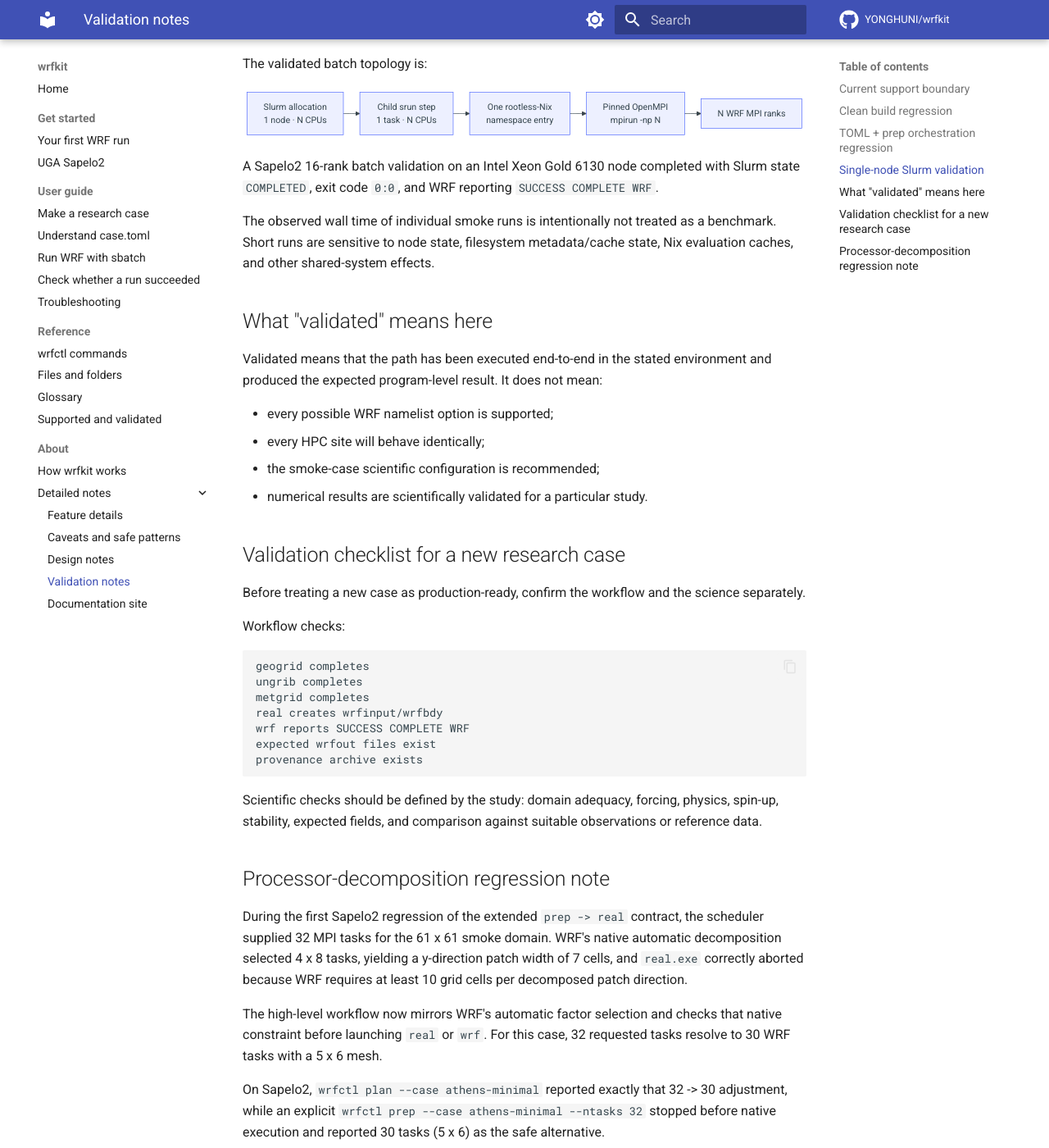
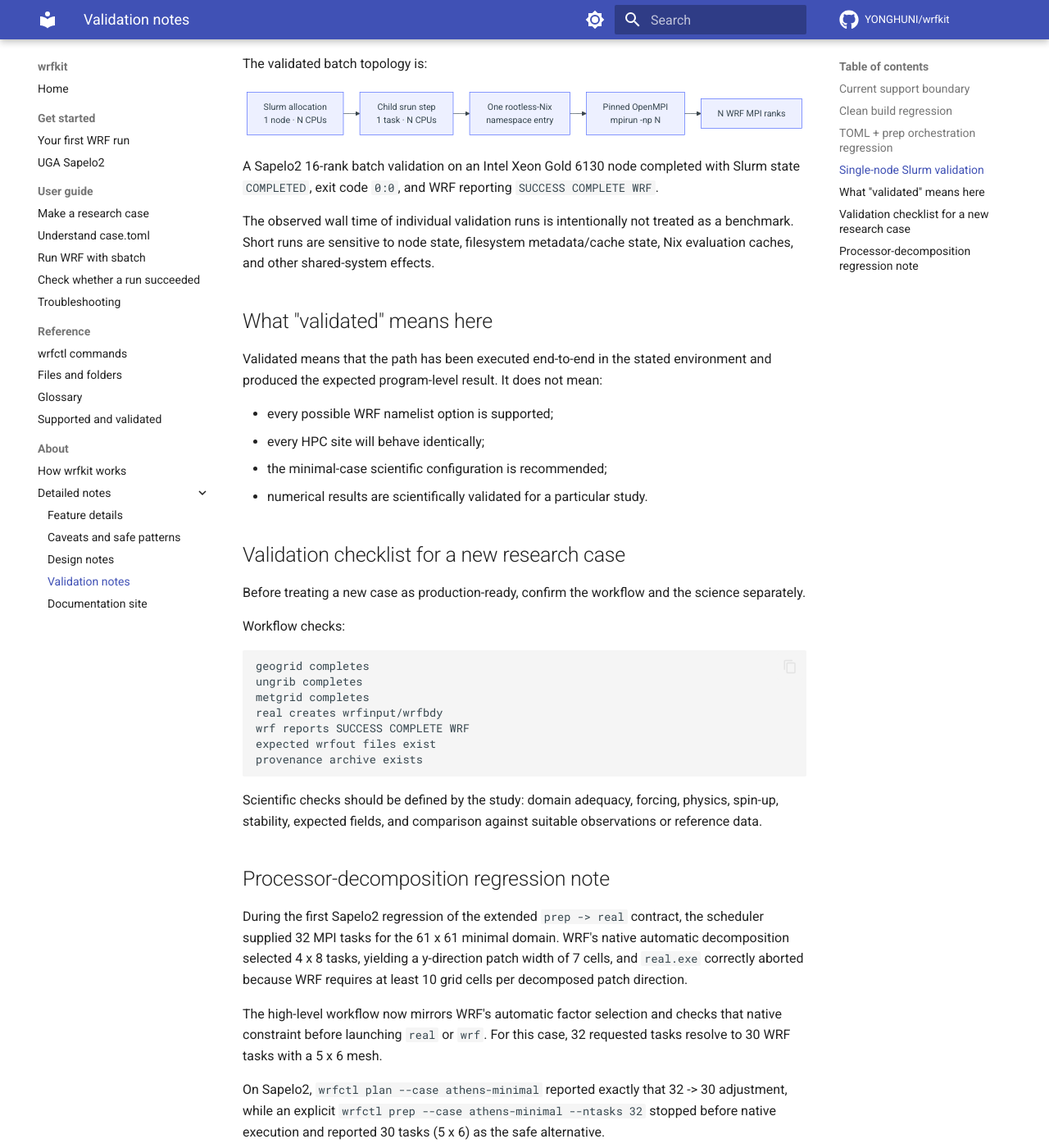
Before and after one commit to YONGHUNI/wrfkit, an MkDocs documentation site: the page built from docs/development/validation-notes.md, in a window 1280 px wide and 1400 px high, scrolled down 3760 px. Shown: the whole window at 82% size. Built offline with MkDocs 1.6.1 and Material for MkDocs 9.7.7, drawn with Linux system fonts in a browser that asks for light colours; comment, search, counter and statistics services are not loaded; some of the changed text lies outside the part shown.

Commit message:
docs: align terminology with minimal validation case

```diff
--- a/docs/development/validation-notes.md
+++ b/docs/development/validation-notes.md
@@ -13,8 +13,8 @@ merely implemented or planned.
 | WRF 4.8.0 build | Validated | Clean `build all --jobs 16` regression completed on Lambda Vector and Sapelo2 |
 | WPS 4.7.0 build | Validated | Serial WPS stage completed on Lambda Vector and Sapelo2; `geogrid`, `ungrib`, and `metgrid` installed |
 | Rootless Nix on Sapelo2 | Validated | Default single-node profile uses node-local `/lscratch` |
-| Static geography staging | Validated | Bundled low-resolution smoke-test geography |
-| GFS acquisition/staging | Validated | Fixed GFS smoke window through NOMADS |
+| Static geography staging | Validated | Bundled low-resolution validation geography |
+| GFS acquisition/staging | Validated | Fixed GFS validation window through NOMADS |
 | `geogrid -> ungrib -> metgrid` | Validated | `athens-minimal` |
 | `real -> wrf` | Validated | Produces WRF input/boundary/output files |
 | Single-node interactive MPI | Validated | Tested with 16 and 24 ranks during development |
@@ -133,7 +133,7 @@ A Sapelo2 16-rank batch validation on an Intel Xeon Gold 6130 node completed
 with Slurm state `COMPLETED`, exit code `0:0`, and WRF reporting
 `SUCCESS COMPLETE WRF`.
 
-The observed wall time of individual smoke runs is intentionally not treated as
+The observed wall time of individual validation runs is intentionally not treated as
 a benchmark. Short runs are sensitive to node state, filesystem metadata/cache
 state, Nix evaluation caches, and other shared-system effects.
 
@@ -144,7 +144,7 @@ environment and produced the expected program-level result. It does not mean:
 
 - every possible WRF namelist option is supported;
 - every HPC site will behave identically;
-- the smoke-case scientific configuration is recommended;
+- the minimal-case scientific configuration is recommended;
 - numerical results are scientifically validated for a particular study.
 
 ## Validation checklist for a new research case
@@ -172,7 +172,7 @@ observations or reference data.
 ## Processor-decomposition regression note
 
 During the first Sapelo2 regression of the extended `prep -> real` contract,
-the scheduler supplied 32 MPI tasks for the 61 x 61 smoke domain. WRF's native
+the scheduler supplied 32 MPI tasks for the 61 x 61 minimal domain. WRF's native
 automatic decomposition selected 4 x 8 tasks, yielding a y-direction patch
 width of 7 cells, and `real.exe` correctly aborted because WRF requires at
 least 10 grid cells per decomposed patch direction.
```
Also changed, not shown: README.md (+6 -6 lines), docs/caveats.md (+1 -1 lines), docs/design.md (+4 -4 lines), docs/reference/commands.md (+2 -2 lines), docs/troubleshooting.md (+1 -1 lines), docs/validation.md (+1 -1 lines).
